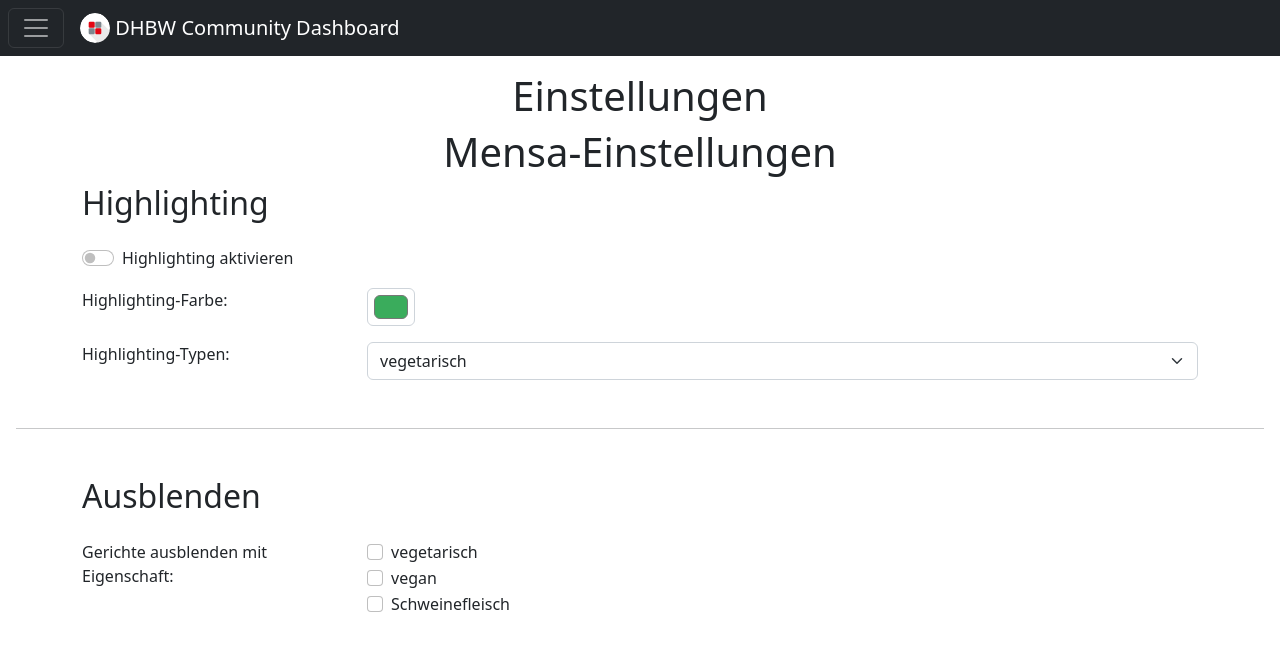
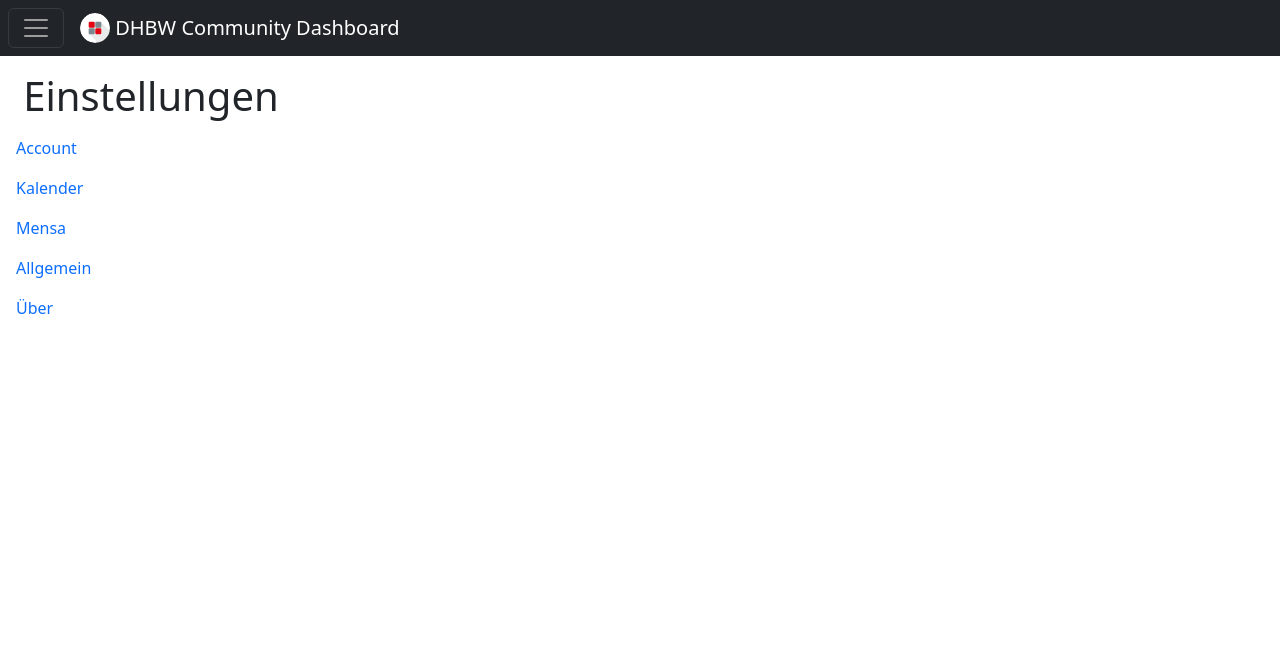
Before and after one commit to clueless-capybaras/dhbw-community-dashboard, a React (Create React App) app in the folder app/frontend/: page /settings in a window 1280 px wide. Shown: the top 650 px of the page. Built offline with nearby package versions, Linux system fonts and the light colour scheme.

Commit message:
first draft of settings navigation structure

```diff
--- a/app/frontend/src/components/settings/Settings.js
+++ b/app/frontend/src/components/settings/Settings.js
@@ -1,13 +1,52 @@
-import Accordion from 'react-bootstrap/Accordion';
+import Container from 'react-bootstrap/Container';
+import Row from 'react-bootstrap/Row';
+import Col from 'react-bootstrap/Col';
+import Nav from 'react-bootstrap/Nav';
+import Tab from 'react-bootstrap/Tab';
 
 import CanteenSettings from './CanteenSettings';
 
 function Settings() {
     return(
         <>
-        <h1>Einstellungen</h1>
+        <Tab.Container defaultActiveKey="">
+            <Row>
+                <Col md="3">
 
-        <CanteenSettings />
+                <h1>Einstellungen</h1>
+
+                <Nav variant="pills" className="flex-column">
+                    <Nav.Link eventKey="account">Account</Nav.Link>
+                    <Nav.Link eventKey="calendar">Kalender</Nav.Link>
+                    <Nav.Link eventKey="canteen">Mensa</Nav.Link>
+                    <Nav.Link eventKey="general">Allgemein</Nav.Link>
+                    <Nav.Link eventKey="about">Über</Nav.Link>
+                </Nav>
+
+                </Col>
+
+                <Col md="9">
+
+                <Tab.Content>
+                    <Tab.Pane eventKey="account">
+
+                    </Tab.Pane>
+                    <Tab.Pane eventKey="calendar">
+
+                    </Tab.Pane>
+                    <Tab.Pane eventKey="canteen">
+                        <CanteenSettings />
+                    </Tab.Pane>
+                    <Tab.Pane eventKey="general">
+
+                    </Tab.Pane>
+                    <Tab.Pane eventKey="about">
+
+                    </Tab.Pane>
+                </Tab.Content>
+                </Col>
+            </Row>
+        </Tab.Container>
         </>
     );
 }
```
